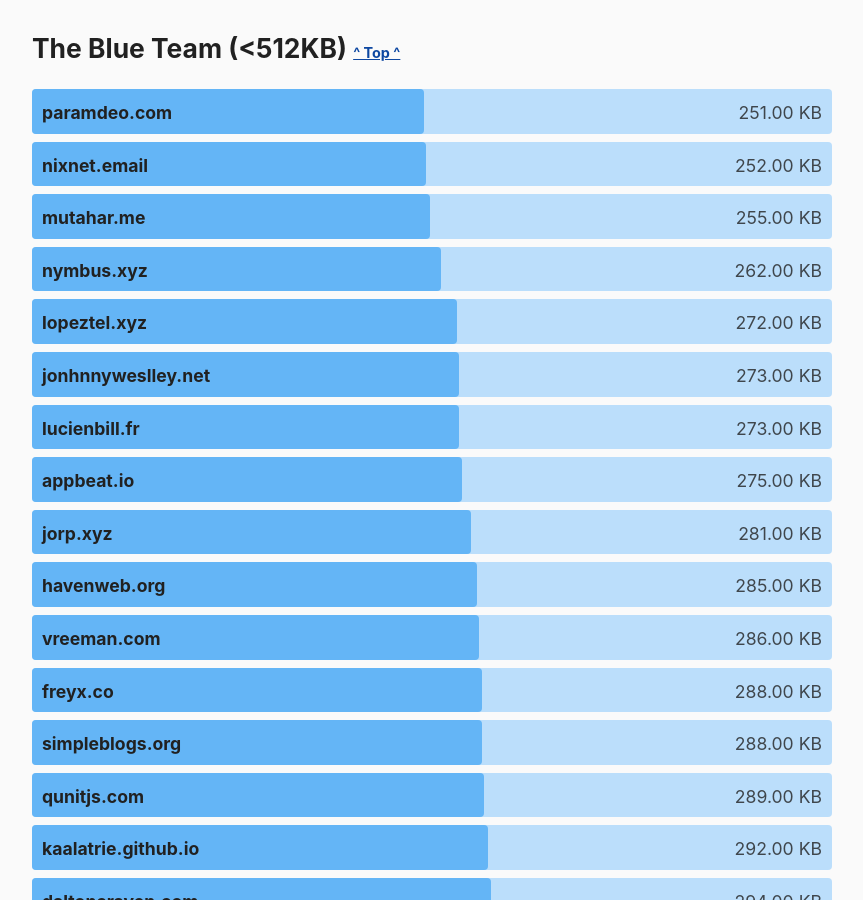
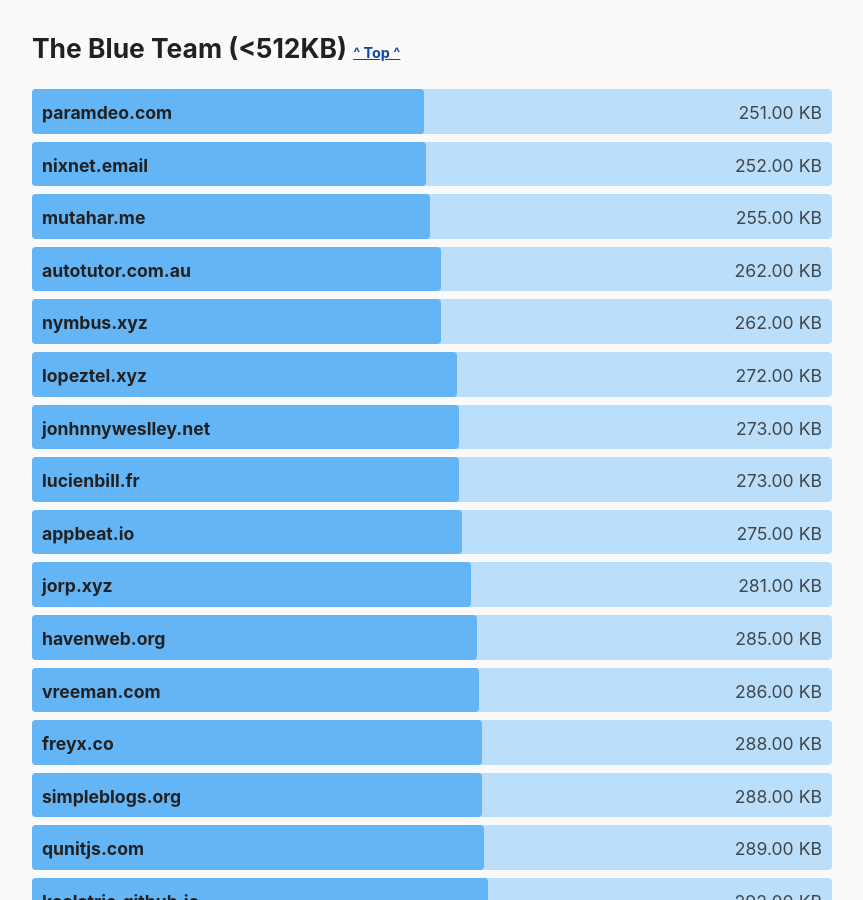
Before and after one commit to kevquirk/512kb.club, a Jekyll site: the page built from index.md, in a window 1280 px wide and 900 px high, scrolled down 14645 px. Shown: the whole window, without its empty margins (208-1071 px from the left). Built offline with Jekyll 4.4.1, drawn with Linux system fonts in a browser that asks for light colours.

Commit message:
Add site autotutor.com.au
Link to GTMetrix: https://gtmetrix.com/reports/autotutor.com.au/4zmDH9Aq/

```diff
--- a/_data/sites.yml
+++ b/_data/sites.yml
@@ -98,6 +98,11 @@
   size: 356
   last_checked: 2021-09-14
 
+- domain: autotutor.com.au
+  url: https://autotutor.com.au
+  size: 262
+  last_checked: 2021-11-15
+
 - domain: az.on.lt
   url: https://az.on.lt/
   size: 25.2
```
